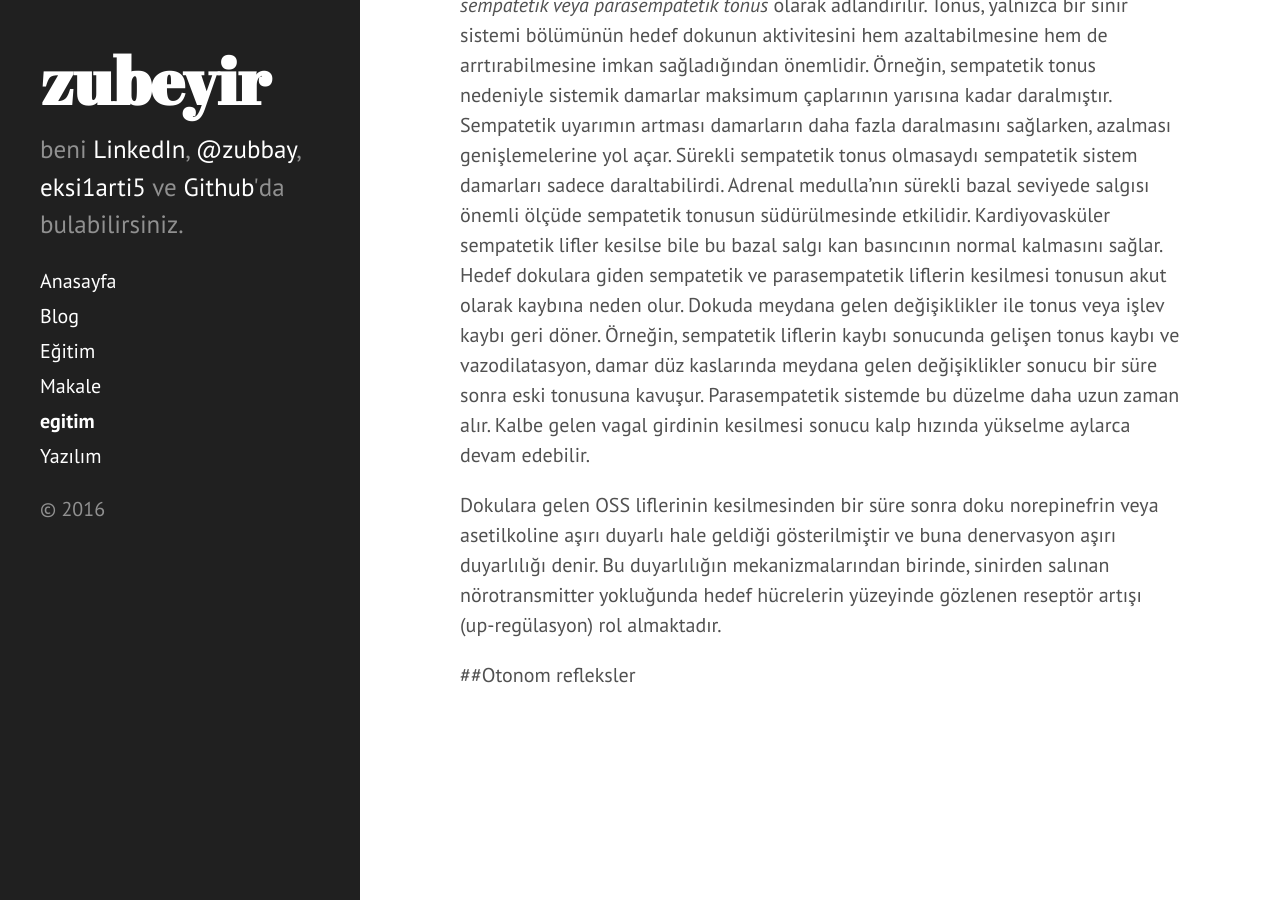
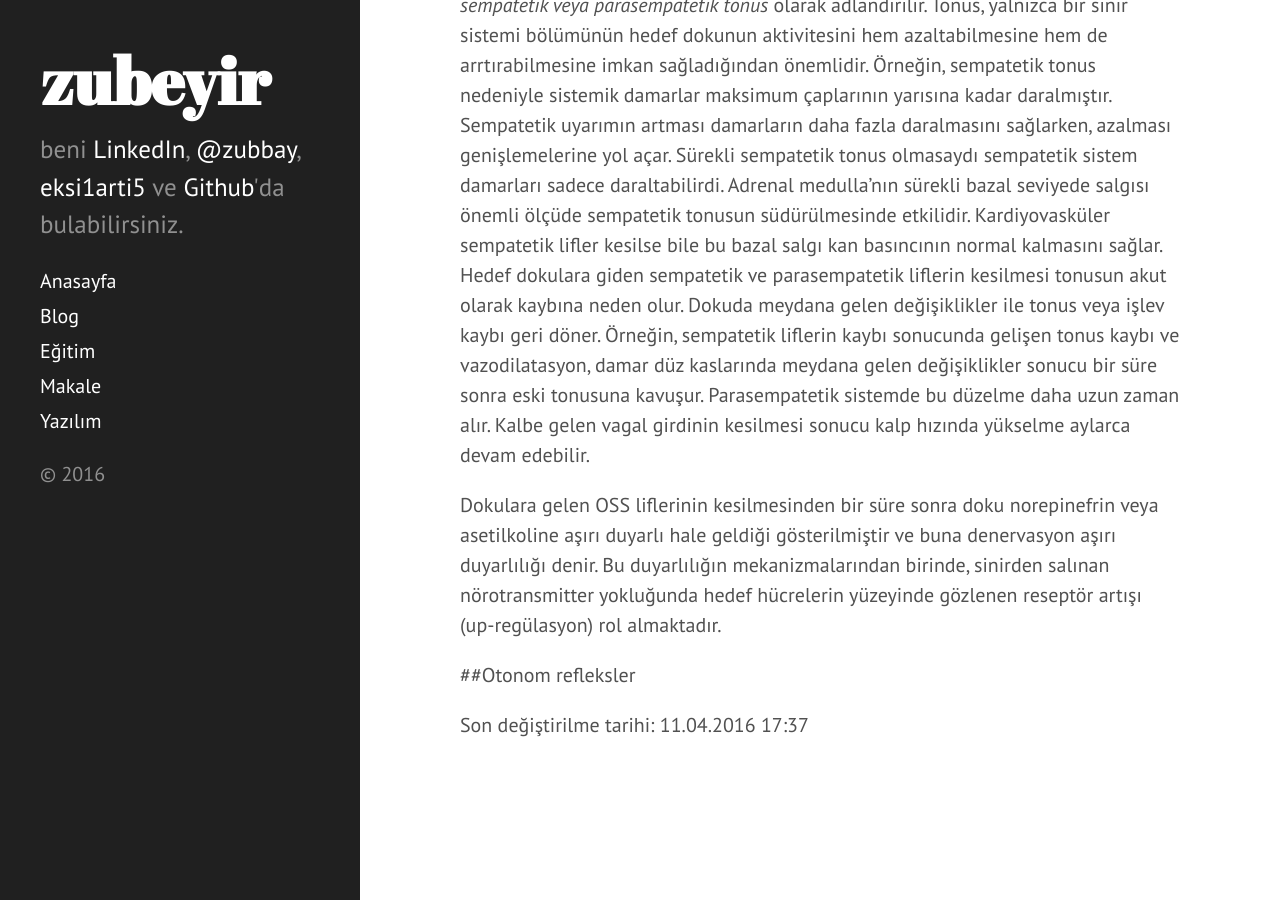
Before and after one commit to zubeyir/zubeyir.github.io, a Jekyll site: the page built from egitim/oto.md, in a window 1280 px wide and 900 px high, scrolled down 6050 px. Built offline with Jekyll 4.4.1, drawn with Linux system fonts in a browser that asks for light colours; some of the changed text lies outside the part shown.

Commit message:
Update oto.md

```diff
--- a/egitim/oto.md
+++ b/egitim/oto.md
@@ -1,7 +1,8 @@
 ---
-layout: page
-title: egitim
+layout: subpage
+title: Otonom Sinir Sistemi - 2016 Bahar
 ---
+
 ##Otonom Sinir Sistemi
 
 Otonom sinir sistemi vücudun viseral işlevlerinin çoğunu kontrol sinir sistemi bölümüdür. Kan basıncı, gastrointestinal hareket, mesanenin boşalması, terleme, vücut ısısı ve diğer benzeri işlevleri tamamen veya kısmen kontrol eder.
@@ -77,3 +78,6 @@
 Dokulara gelen OSS liflerinin kesilmesinden bir süre sonra doku norepinefrin veya asetilkoline aşırı duyarlı hale geldiği gösterilmiştir ve buna denervasyon aşırı duyarlılığı denir. Bu duyarlılığın mekanizmalarından birinde, sinirden salınan nörotransmitter yokluğunda hedef hücrelerin yüzeyinde gözlenen reseptör artışı (up-regülasyon) rol almaktadır.
 
 ##Otonom refleksler
+
+
+Son değiştirilme tarihi: 11.04.2016 17:37
```
